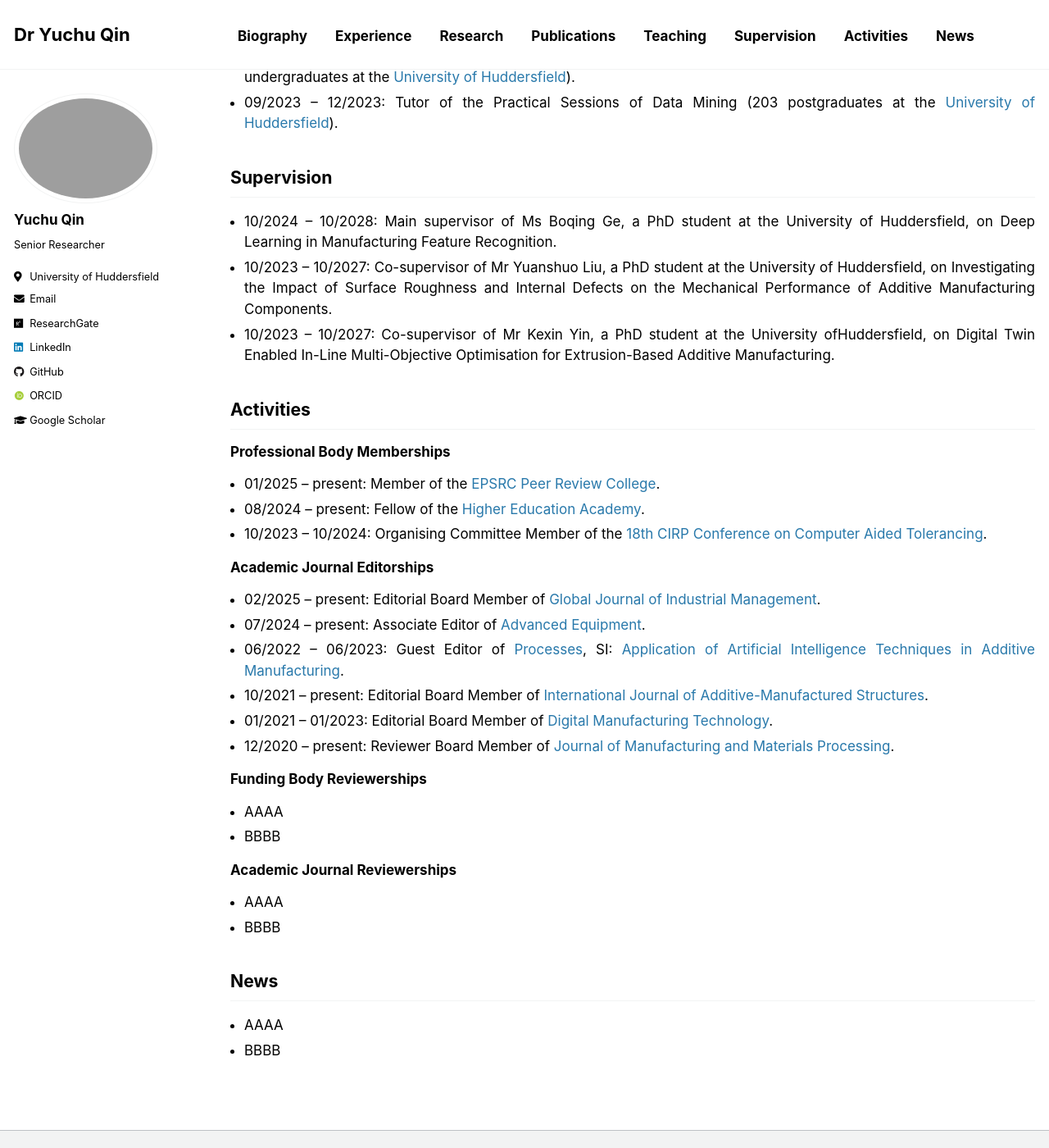
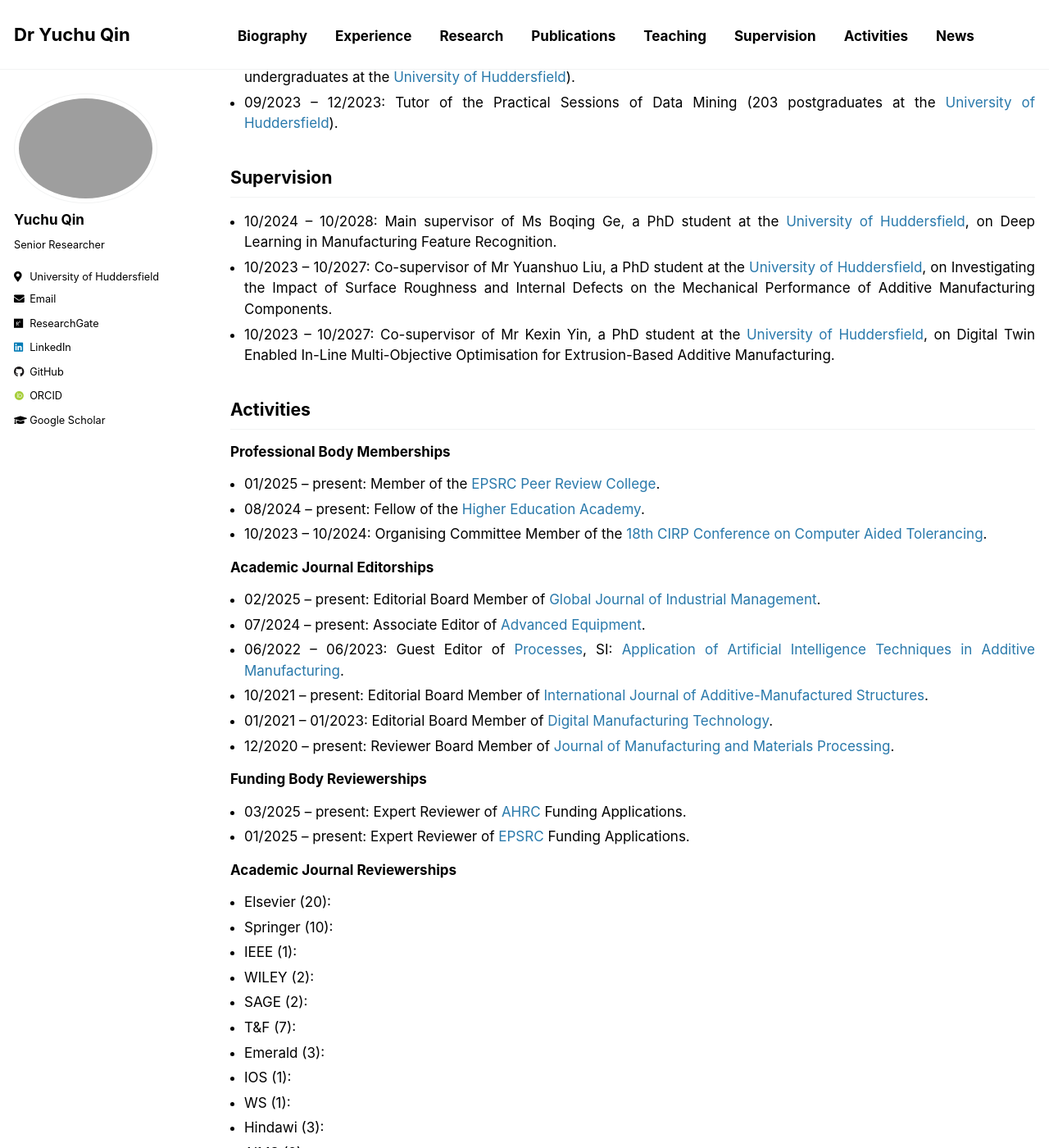
Before and after one commit to yuchu-qin/yuchu-qin.github.io, a Jekyll site: the page built from _pages/index.md, in a window 1280 px wide and 1400 px high, scrolled down 1707 px. Shown: the whole window at 82% size. Built offline with Jekyll 4.4.1, drawn with Linux system fonts in a browser that asks for light colours; some web fonts are replaced; our own code applies the rules of GitHub Pages for plain Markdown files; some of the changed text lies outside the part shown.

Commit message:
Update index.md

```diff
--- a/_pages/index.md
+++ b/_pages/index.md
@@ -35,9 +35,9 @@ For other AI-related publications, please visit my [Google Scholar](https://scho
 - 09/2023 – 12/2023: Tutor of the Practical Sessions of Data Mining (203 postgraduates at the [University of Huddersfield](https://www.hud.ac.uk/)).
 
 ## Supervision
-- 10/2024 – 10/2028: Main supervisor of Ms Boqing Ge, a PhD student at the University of Huddersfield, on Deep Learning in Manufacturing Feature Recognition.
-- 10/2023 – 10/2027: Co-supervisor of Mr Yuanshuo Liu, a PhD student at the University of Huddersfield, on Investigating the Impact of Surface Roughness and Internal Defects on the Mechanical Performance of Additive Manufacturing Components.
-- 10/2023 – 10/2027: Co-supervisor of Mr Kexin Yin, a PhD student at the University ofHuddersfield, on Digital Twin Enabled In-Line Multi-Objective Optimisation for Extrusion-Based Additive Manufacturing.
+- 10/2024 – 10/2028: Main supervisor of Ms Boqing Ge, a PhD student at the [University of Huddersfield](https://www.hud.ac.uk/), on Deep Learning in Manufacturing Feature Recognition.
+- 10/2023 – 10/2027: Co-supervisor of Mr Yuanshuo Liu, a PhD student at the [University of Huddersfield](https://www.hud.ac.uk/), on Investigating the Impact of Surface Roughness and Internal Defects on the Mechanical Performance of Additive Manufacturing Components.
+- 10/2023 – 10/2027: Co-supervisor of Mr Kexin Yin, a PhD student at the [University of Huddersfield](https://www.hud.ac.uk/), on Digital Twin Enabled In-Line Multi-Objective Optimisation for Extrusion-Based Additive Manufacturing.
 
 ## Activities
 ### Professional Body Memberships
@@ -54,12 +54,23 @@ For other AI-related publications, please visit my [Google Scholar](https://scho
 - 12/2020 – present: Reviewer Board Member of [Journal of Manufacturing and Materials Processing](https://www.mdpi.com/journal/jmmp).
 
 ### Funding Body Reviewerships
-- AAAA
-- BBBB
+- 03/2025 – present: Expert Reviewer of [AHRC](https://www.ukri.org/councils/ahrc/) Funding Applications.
+- 01/2025 – present: Expert Reviewer of [EPSRC](https://www.ukri.org/councils/epsrc/) Funding Applications.
 
 ### Academic Journal Reviewerships
-- AAAA
-- BBBB
+- Elsevier (20):
+- Springer (10):
+- IEEE (1):
+- WILEY (2):
+- SAGE (2):
+- T&F (7):
+- Emerald (3):
+- IOS (1):
+- WS (1):
+- Hindawi (3):
+- AIMS (2):
+- MDPI (8):
+- PLOS (1):
 
 ## News
 
```
